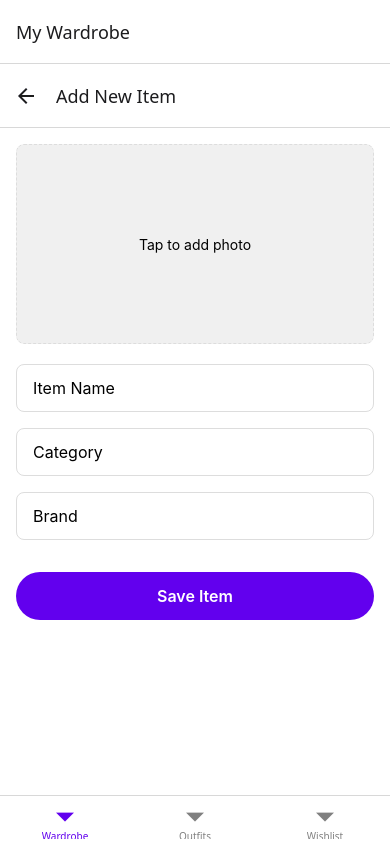
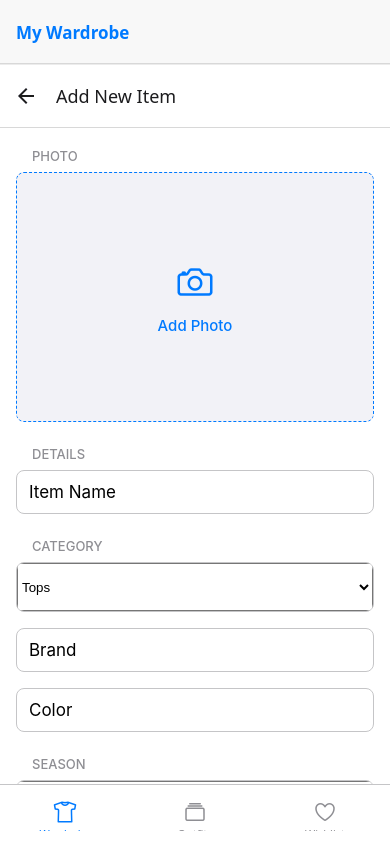
Before and after one commit to avaarm/smartcloset, a React Native app: screen /AddClothing in a window 390 px wide. Built offline with nearby package versions, Linux system fonts and the light colour scheme.

Commit message:
pciker fix in TS

```diff
--- a/App.tsx
+++ b/App.tsx
@@ -1,11 +1,13 @@
 import React from 'react';
 import { NavigationContainer } from '@react-navigation/native';
+import { createBottomTabNavigator } from '@react-navigation/bottom-tabs';
 import { createNativeStackNavigator } from '@react-navigation/native-stack';
-import AddClothingScreen from './src/screens/AddClothingScreen';
-import { createBottomTabNavigator } from '@react-navigation/bottom-tabs';
+import Icon from 'react-native-vector-icons/Ionicons';
 import WardrobeScreen from './src/screens/WardrobeScreen';
 import OutfitScreen from './src/screens/OutfitScreen';
 import WishlistScreen from './src/screens/WishlistScreen';
+import AddClothingScreen from './src/screens/AddClothingScreen';
+import { StatusBar, Platform } from 'react-native';
 
 const Tab = createBottomTabNavigator();
 const Stack = createNativeStackNavigator();
@@ -32,8 +34,32 @@ const App = (): React.JSX.Element => {
     <NavigationContainer>
       <Tab.Navigator
         screenOptions={{
-          tabBarActiveTintColor: '#6200ee',
-          tabBarInactiveTintColor: 'gray',
+          tabBarActiveTintColor: '#007AFF',
+          tabBarInactiveTintColor: '#8E8E93',
+          tabBarStyle: {
+            height: Platform.OS === 'ios' ? 88 : 60,
+            paddingBottom: Platform.OS === 'ios' ? 30 : 8,
+            paddingTop: 8,
+            backgroundColor: '#ffffff',
+            borderTopWidth: 0.5,
+            borderTopColor: '#C5C5C7',
+          },
+          tabBarLabelStyle: {
+            fontSize: 11,
+            fontWeight: '500',
+          },
+          headerStyle: {
+            backgroundColor: '#f8f8f8',
+            shadowColor: '#000000',
+            shadowOffset: { width: 0, height: 0.5 },
+            shadowOpacity: 0.15,
+            shadowRadius: 0,
+          },
+          headerTintColor: '#007AFF',
+          headerTitleStyle: {
+            fontSize: 17,
+            fontWeight: '600',
+          },
         }}
       >
         <Tab.Screen
@@ -41,7 +67,10 @@ const App = (): React.JSX.Element => {
           component={WardrobeStack}
           options={{
             title: 'My Wardrobe',
-            tabBarLabel: 'Wardrobe'
+            tabBarLabel: 'Wardrobe',
+            tabBarIcon: ({ color, size }) => (
+              <Icon name="shirt-outline" size={24} color={color} />
+            )
           }}
         />
         <Tab.Screen
@@ -49,7 +78,10 @@ const App = (): React.JSX.Element => {
           component={OutfitScreen}
           options={{
             title: 'Outfit Suggestions',
-            tabBarLabel: 'Outfits'
+            tabBarLabel: 'Outfits',
+            tabBarIcon: ({ color, size }) => (
+              <Icon name="albums-outline" size={24} color={color} />
+            )
           }}
         />
         <Tab.Screen
@@ -57,7 +89,10 @@ const App = (): React.JSX.Element => {
           component={WishlistScreen}
           options={{
             title: 'My Wishlist',
-            tabBarLabel: 'Wishlist'
+            tabBarLabel: 'Wishlist',
+            tabBarIcon: ({ color, size }) => (
+              <Icon name="heart-outline" size={24} color={color} />
+            )
           }}
         />
       </Tab.Navigator>
--- a/src/screens/AddClothingScreen.tsx
+++ b/src/screens/AddClothingScreen.tsx
@@ -1,13 +1,33 @@
 import React, { useState } from 'react';
-import { View, Text, StyleSheet, TextInput, TouchableOpacity, Image } from 'react-native';
+import { NativeStackNavigationProp } from '@react-navigation/native-stack';
+import { View, Text, StyleSheet, TextInput, TouchableOpacity, Image, Platform, ScrollView } from 'react-native';
+import { Picker } from '@react-native-picker/picker';
+import { useCallback } from 'react';
 import * as ImagePicker from 'react-native-image-picker';
 import { SafeAreaView } from 'react-native-safe-area-context';
+import Icon from 'react-native-vector-icons/Ionicons';
+import { saveClothingItem } from '../services/storage';
+import { ClothingCategory, Season } from '../types/clothing';
 
-const AddClothingScreen = ({ navigation }) => {
+type AddClothingScreenProps = {
+  navigation: NativeStackNavigationProp<any, 'AddClothing'>;
+};
+
+const AddClothingScreen = ({ navigation }: AddClothingScreenProps) => {
   const [name, setName] = useState('');
-  const [category, setCategory] = useState('');
+  const [category, setCategory] = useState<ClothingCategory>('tops');
   const [brand, setBrand] = useState('');
   const [imageUri, setImageUri] = useState('');
+  const [color, setColor] = useState('');
+  const [season, setSeason] = useState<Season | null>(null);
+
+  const onCategoryChange = useCallback((value: ClothingCategory) => {
+    setCategory(value);
+  }, []);
+
+  const onSeasonChange = useCallback((value: Season | null) => {
+    setSeason(value);
+  }, []);
 
   const pickImage = () => {
     ImagePicker.launchImageLibrary({
@@ -23,22 +43,45 @@ const AddClothingScreen = ({ navigation }) => {
     });
   };
 
-  const handleSave = () => {
-    // TODO: Save clothing item
+  const handleSave = async () => {
+    if (!name || !category) {
+      // You might want to show an error message here
+      return;
+    }
+
+    try {
+      await saveClothingItem({
+        id: '', // Will be set in storage service
+        name,
+        category,
+        brand,
+        imageUrl: imageUri,
+        color,
+        season: season || undefined
+      });
       navigation.goBack();
+    } catch (error) {
+      console.error('Error saving item:', error);
+      // You might want to show an error message to the user here
+    }
   };
 
   return (
     <SafeAreaView style={styles.container}>
+      <ScrollView style={styles.scrollView} contentContainerStyle={styles.scrollContent}>
+        <Text style={styles.sectionHeader}>Photo</Text>
         <TouchableOpacity style={styles.imageContainer} onPress={pickImage}>
           {imageUri ? (
             <Image source={{ uri: imageUri }} style={styles.image} />
           ) : (
             <View style={styles.placeholder}>
-            <Text>Tap to add photo</Text>
+              <Icon name="camera-outline" size={40} color="#007AFF" />
+              <Text style={styles.placeholderText}>Add Photo</Text>
             </View>
           )}
         </TouchableOpacity>
+
+        <Text style={styles.sectionHeader}>Details</Text>
 
         <TextInput
           style={styles.input}
@@ -47,12 +90,21 @@ const AddClothingScreen = ({ navigation }) => {
           onChangeText={setName}
         />
 
-      <TextInput
-        style={styles.input}
-        placeholder="Category"
-        value={category}
-        onChangeText={setCategory}
-      />
+        <Text style={[styles.sectionHeader, { marginTop: 8 }]}>Category</Text>
+        <View style={styles.pickerContainer}>
+          <Picker
+            selectedValue={category}
+            onValueChange={onCategoryChange}
+            style={styles.picker}
+          >
+            <Picker.Item label="Tops" value="tops" />
+            <Picker.Item label="Bottoms" value="bottoms" />
+            <Picker.Item label="Dresses" value="dresses" />
+            <Picker.Item label="Outerwear" value="outerwear" />
+            <Picker.Item label="Shoes" value="shoes" />
+            <Picker.Item label="Accessories" value="accessories" />
+          </Picker>
+        </View>
 
         <TextInput
           style={styles.input}
@@ -61,28 +113,80 @@ const AddClothingScreen = ({ navigation }) => {
           onChangeText={setBrand}
         />
 
+        <TextInput
+          style={styles.input}
+          placeholder="Color"
+          value={color}
+          onChangeText={setColor}
+        />
+
+        <Text style={[styles.sectionHeader, { marginTop: 8 }]}>Season</Text>
+        <View style={styles.pickerContainer}>
+          <Picker
+            selectedValue={season || undefined}
+            onValueChange={onSeasonChange}
+            style={styles.picker}
+          >
+            <Picker.Item label="Select Season" value={null} />
+            <Picker.Item label="Spring" value="spring" />
+            <Picker.Item label="Summer" value="summer" />
+            <Picker.Item label="Fall" value="fall" />
+            <Picker.Item label="Winter" value="winter" />
+          </Picker>
+        </View>
+
         <TouchableOpacity
           style={styles.saveButton}
           onPress={handleSave}
         >
           <Text style={styles.saveButtonText}>Save Item</Text>
         </TouchableOpacity>
+      </ScrollView>
     </SafeAreaView>
   );
 };
 
 const styles = StyleSheet.create({
+  sectionHeader: {
+    fontSize: 13,
+    color: '#8E8E93',
+    marginBottom: 8,
+    marginLeft: 16,
+    fontWeight: '500',
+    textTransform: 'uppercase',
+  },
+  scrollContent: {
+    padding: 16,
+    paddingTop: 20,
+  },
+  scrollView: {
+    flex: 1,
+    width: '100%',
+  },
+  pickerContainer: {
+    borderWidth: 1,
+    borderColor: '#C5C5C7',
+    borderRadius: 8,
+    marginBottom: 16,
+    backgroundColor: '#fff',
+    overflow: 'hidden',
+    height: Platform.OS === 'ios' ? 44 : 50,
+  },
+  picker: {
+    height: Platform.OS === 'ios' ? 44 : 50,
+    width: '100%',
+  },
   container: {
     flex: 1,
-    padding: 16,
     backgroundColor: '#fff',
   },
   imageContainer: {
     width: '100%',
-    height: 200,
-    marginBottom: 20,
+    height: 250,
+    marginBottom: 24,
     borderRadius: 8,
     overflow: 'hidden',
+    backgroundColor: '#f2f2f7',
   },
   image: {
     width: '100%',
@@ -91,34 +195,41 @@ const styles = StyleSheet.create({
   placeholder: {
     width: '100%',
     height: '100%',
-    backgroundColor: '#f0f0f0',
+    backgroundColor: '#f2f2f7',
     justifyContent: 'center',
     alignItems: 'center',
     borderRadius: 8,
     borderWidth: 1,
-    borderColor: '#ddd',
+    borderColor: '#007AFF',
     borderStyle: 'dashed',
   },
+  placeholderText: {
+    marginTop: 12,
+    fontSize: 15,
+    color: '#007AFF',
+    fontWeight: '500',
+  },
   input: {
-    height: 48,
+    height: 44,
     borderWidth: 1,
-    borderColor: '#ddd',
+    borderColor: '#C5C5C7',
     borderRadius: 8,
-    paddingHorizontal: 16,
+    paddingHorizontal: 12,
+    fontSize: 17,
+    backgroundColor: '#ffffff',
     marginBottom: 16,
-    fontSize: 16,
   },
   saveButton: {
-    backgroundColor: '#6200ee',
-    height: 48,
-    borderRadius: 24,
-    justifyContent: 'center',
+    backgroundColor: '#007AFF',
+    padding: 16,
+    borderRadius: 8,
     alignItems: 'center',
-    marginTop: 16,
+    marginTop: 24,
+    marginBottom: 24,
   },
   saveButtonText: {
     color: '#fff',
-    fontSize: 16,
+    fontSize: 17,
     fontWeight: '600',
   },
 });
--- /dev/null
+++ b/src/services/storage.ts
@@ -0,0 +1,36 @@
+import AsyncStorage from '@react-native-async-storage/async-storage';
+import { ClothingItem } from '../data/sampleClothes';
+
+const STORAGE_KEY = '@smartcloset_items';
+
+export const saveClothingItem = async (item: ClothingItem): Promise<void> => {
+  try {
+    const existingItems = await getClothingItems();
+    const updatedItems = [...existingItems, { ...item, id: Date.now().toString() }];
+    await AsyncStorage.setItem(STORAGE_KEY, JSON.stringify(updatedItems));
+  } catch (error) {
+    console.error('Error saving clothing item:', error);
+    throw error;
+  }
+};
+
+export const getClothingItems = async (): Promise<ClothingItem[]> => {
+  try {
+    const items = await AsyncStorage.getItem(STORAGE_KEY);
+    return items ? JSON.parse(items) : [];
+  } catch (error) {
+    console.error('Error getting clothing items:', error);
+    return [];
+  }
+};
+
+export const deleteClothingItem = async (id: string): Promise<void> => {
+  try {
+    const existingItems = await getClothingItems();
+    const updatedItems = existingItems.filter(item => item.id !== id);
+    await AsyncStorage.setItem(STORAGE_KEY, JSON.stringify(updatedItems));
+  } catch (error) {
+    console.error('Error deleting clothing item:', error);
+    throw error;
+  }
+};
--- /dev/null
+++ b/src/types/clothing.ts
@@ -0,0 +1,23 @@
+export type ClothingCategory = 'tops' | 'bottoms' | 'dresses' | 'outerwear' | 'shoes' | 'accessories';
+
+export type Season = 'spring' | 'summer' | 'fall' | 'winter';
+
+export interface ClothingItemBase {
+  /** Unique identifier for the clothing item */
+  id: string;
+  /** Name of the clothing item */
+  name: string;
+  /** Category of the clothing item */
+  category: ClothingCategory;
+  /** Brand name (optional) */
+  brand?: string;
+  /** URL of the item's image (optional) */
+  imageUrl?: string;
+  /** Color of the item (optional) */
+  color?: string;
+}
+
+export interface ClothingItem extends ClothingItemBase {
+  /** Season(s) the item is suitable for (optional) */
+  season?: Season;
+}
```
Also changed, not shown: package.json (+5 -2 lines), src/screens/WardrobeScreen.tsx (+28 -4 lines), 3 other files (tests, documents, lock files or other folders). Lines whose indentation alone changed are shown as unchanged.
